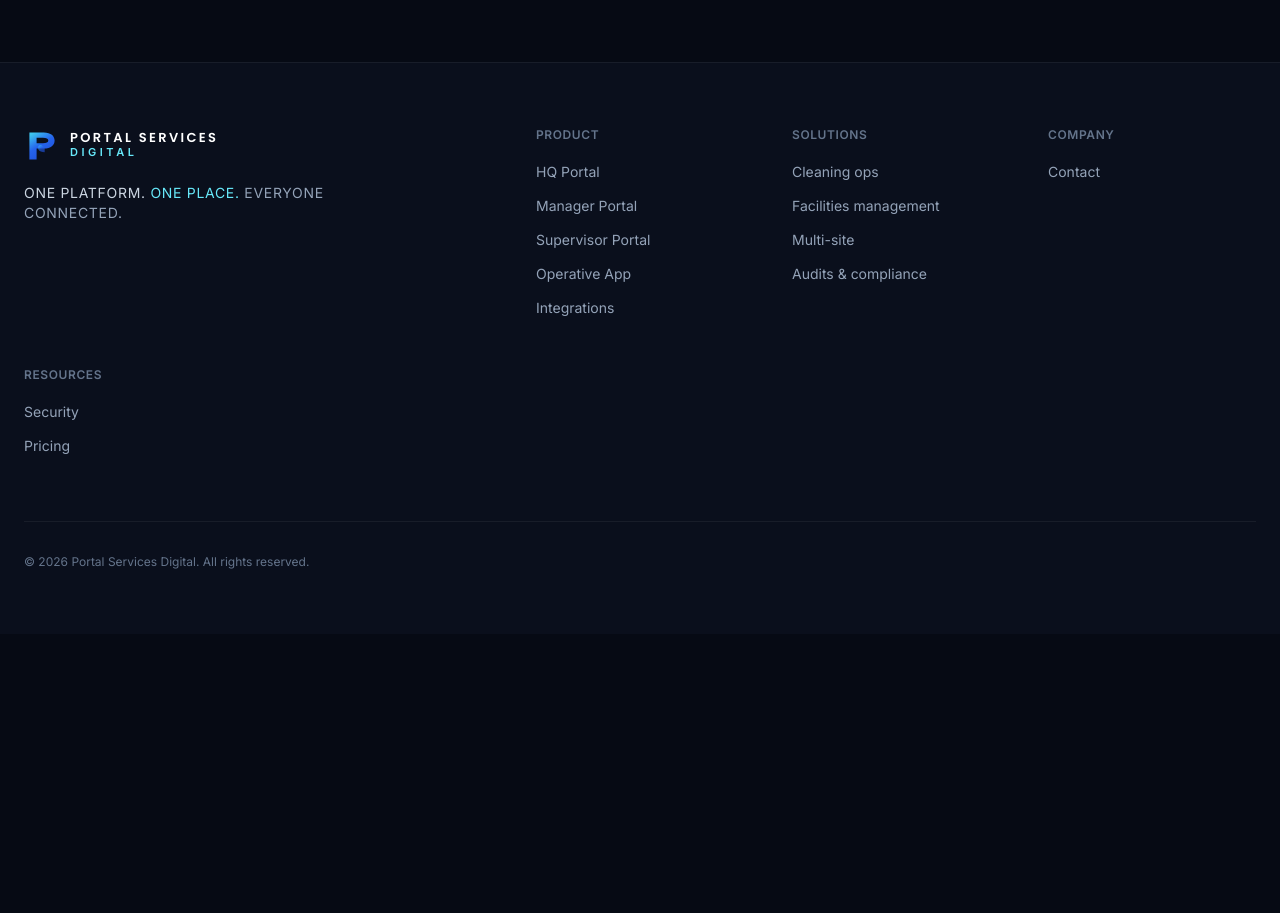
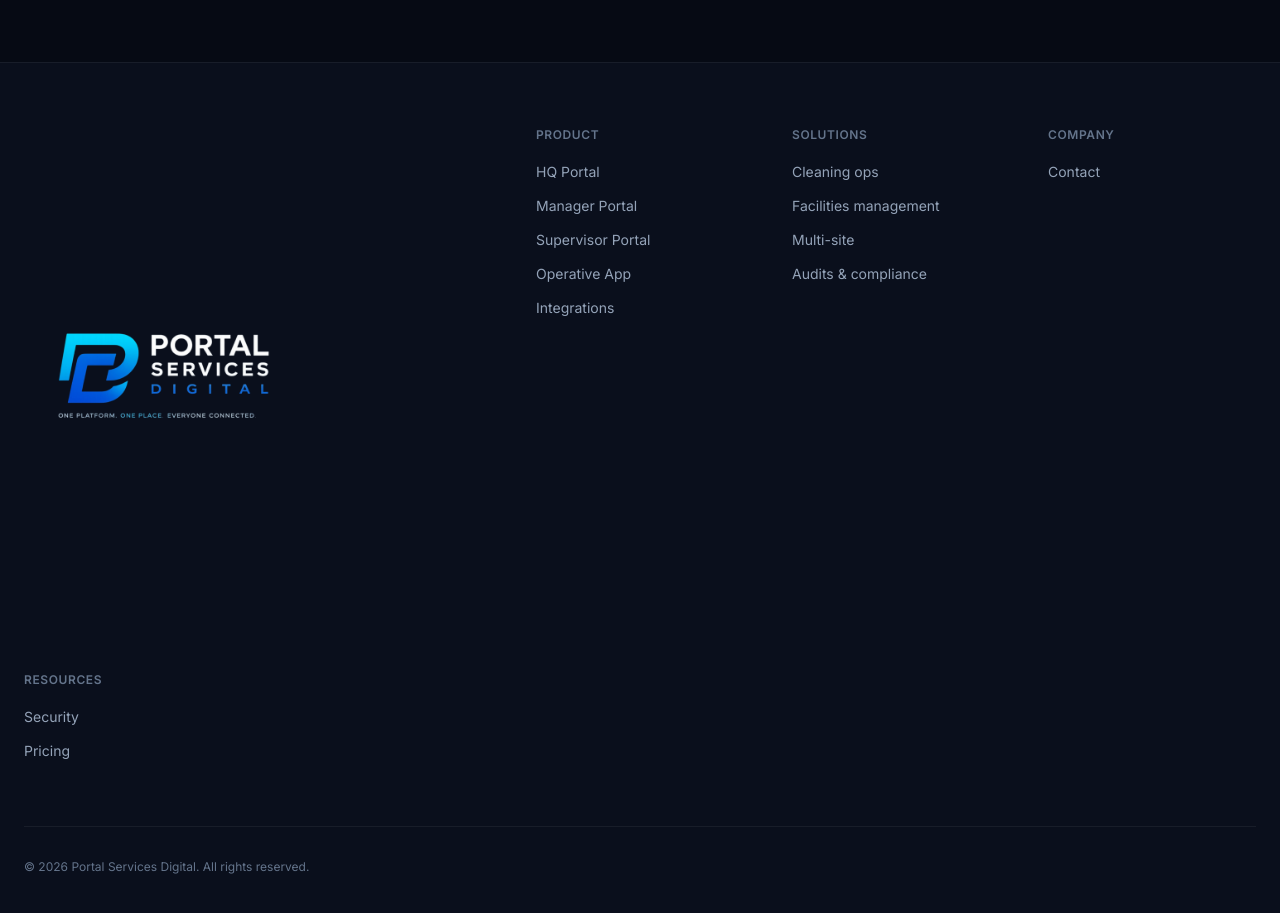
Before and after one commit to Mauro1563/portal--services-website, a Next.js app: page / in a window 1280 px wide. Shown: the part 7280-8193 px from the top of the page. Before the commit the page ends 7914 px from the top, so only its background shows below. Built offline with nearby package versions, Linux system fonts and the light colour scheme.

Commit message:
feat(footer): use logo v2 PNG (same as Nav + Hero), remove duplicate wordmark

```diff
--- a/components/Footer.tsx
+++ b/components/Footer.tsx
@@ -41,22 +41,14 @@ export function Footer() {
       <div className="mx-auto max-w-7xl px-6 py-16">
         <div className="grid gap-12 lg:grid-cols-5">
           <div className="lg:col-span-2">
-            <Link href="/" className="flex items-center gap-2.5" aria-label="Portal Services Digital">
-              <img src="/logo.svg" alt="" className="h-9 w-9" />
-              <span className="flex flex-col leading-tight">
-                <span className="font-display text-[13px] font-semibold tracking-[0.18em] text-white">
-                  PORTAL SERVICES
-                </span>
-                <span className="text-[11px] font-semibold tracking-[0.32em] text-cyan-300">
-                  DIGITAL
-                </span>
-              </span>
+            <Link href="/" aria-label="Portal Services Digital">
+              {/* Logo v2 PNG — mismo archivo que Nav y Hero */}
+              <img
+                src="/logo%20portal%20services%20digital%202.PNG"
+                alt="Portal Services Digital — One platform. One place. Everyone connected."
+                className="h-auto w-full max-w-[280px]"
+              />
             </Link>
-            <p className="mt-5 max-w-xs text-sm tracking-wider text-slate-400">
-              <span className="text-slate-300">ONE PLATFORM.</span>{' '}
-              <span className="text-cyan-300">ONE PLACE.</span>{' '}
-              <span className="text-slate-400">EVERYONE CONNECTED.</span>
-            </p>
           </div>
 
           {cols.map((col) => (
```
